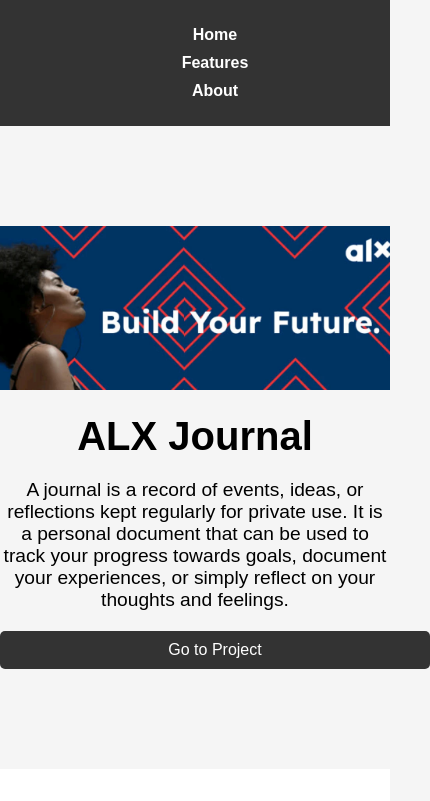
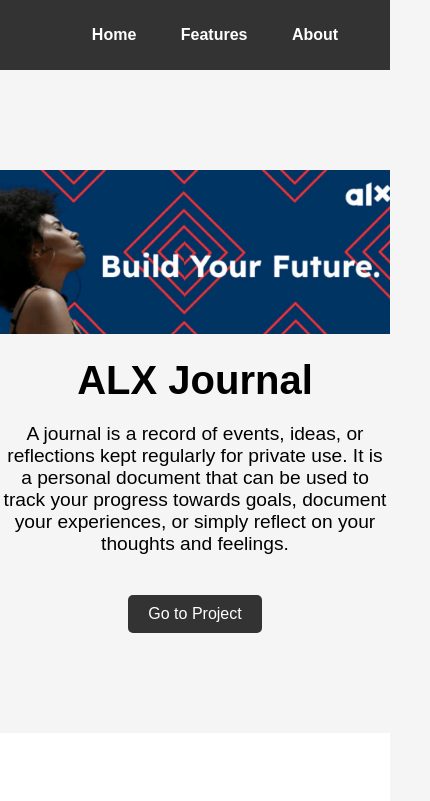
Before and after one commit to Japhetaline/Alx_portfolio_landingPage, a plain HTML site: page alx.html in a window 390 px wide. Shown: the top 801 px of the page, 430 px wide, since content can reach past the window. Drawn offline with Linux system fonts and the light colour scheme.

Commit message:
second commit

```diff
--- a/alx.css
+++ b/alx.css
@@ -135,24 +135,3 @@
 .team-member a:hover {
     text-decoration: underline;
 }
-
-@media (max-width: 768px) {
-    nav li {
-        display: block;
-        margin: 10px 0;
-    }
-
-    .cta-button {
-        display: block;
-        width: 100%;
-        text-align: center;
-    }
-
-    .feature {
-        margin: 10px 0;
-    }
-
-    .team-member {
-        width: 100%;
-    }
-}
```
